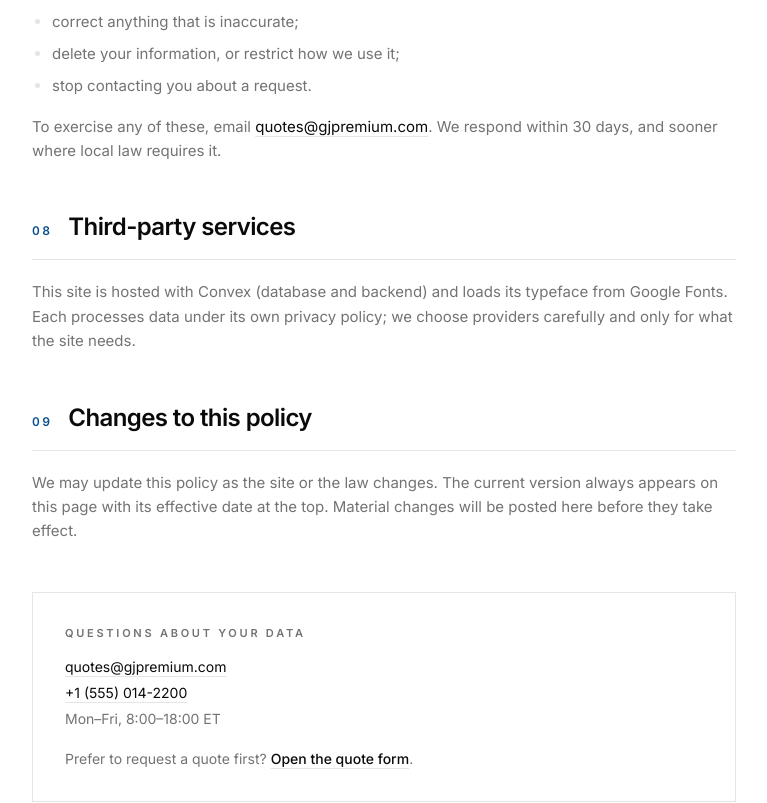
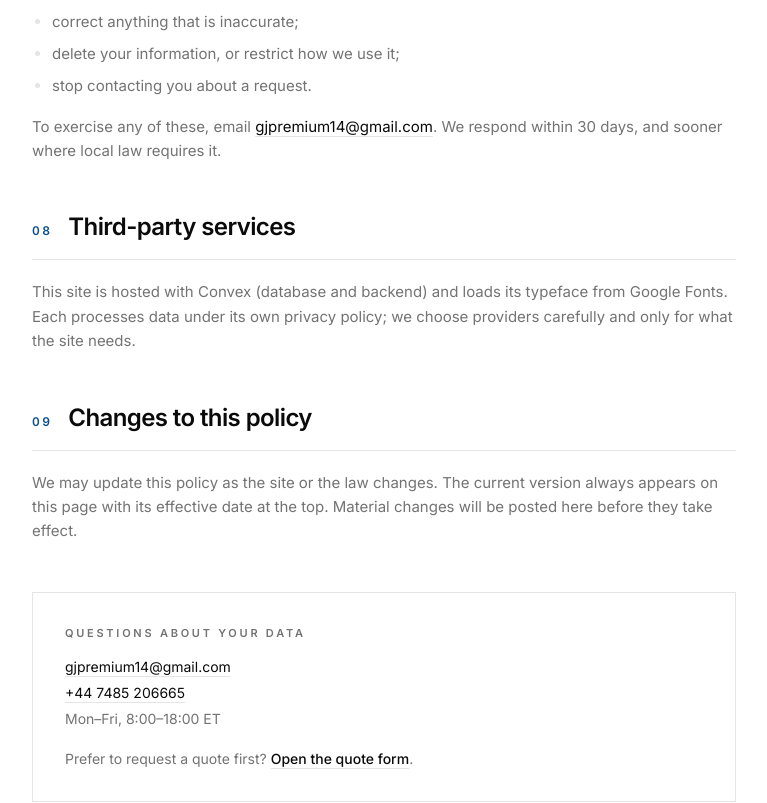
Before and after one commit to afriyieowususarfo-pixel/gj-premium, a React (Vite) app: page /privacy in a window 1280 px wide. Shown: the part 2087-2890 px from the top of the page, without its empty margins (448-1215 px from the left). Built offline with nearby package versions, Linux system fonts and the light colour scheme; no server answers; what @convex-dev/auth would draw is missing.

Commit message:
Freebuff: Prefere to talk side use these credentials and also when...

```diff
--- a/index.html
+++ b/index.html
@@ -47,8 +47,8 @@
       "url": "https://gjpremium.com/",
       "logo": "https://gjpremium.com/logo.svg",
       "image": "https://gjpremium.com/pills-heart.jpg",
-      "email": "quotes@gjpremium.com",
-      "telephone": "+1-555-014-2200",
+      "email": "gjpremium14@gmail.com",
+      "telephone": "+447485206665",
       "openingHoursSpecification": [
         {
           "@type": "OpeningHoursSpecification",
@@ -61,8 +61,8 @@
         {
           "@type": "ContactPoint",
           "contactType": "sales",
-          "email": "quotes@gjpremium.com",
-          "telephone": "+1-555-014-2200",
+          "email": "gjpremium14@gmail.com",
+          "telephone": "+447485206665",
           "availableLanguage": ["English"],
           "hoursAvailable": {
             "@type": "OpeningHoursSpecification",
--- a/src/components/SiteFooter.tsx
+++ b/src/components/SiteFooter.tsx
@@ -17,8 +17,8 @@ const QUOTE_LINKS = [
 ];
 
 const CONTACT_LINKS = [
-  { label: "quotes@gjpremium.com", href: "mailto:quotes@gjpremium.com" },
-  { label: "+1 (555) 014-2200", href: "tel:+15550142200" },
+  { label: "gjpremium14@gmail.com", href: "mailto:gjpremium14@gmail.com" },
+  { label: "+44 7485 206665", href: "tel:+447485206665" },
   { label: "Mon–Fri, 8:00–18:00 ET", href: undefined },
 ];
 
--- a/src/convex/quoteEmails.ts
+++ b/src/convex/quoteEmails.ts
@@ -12,7 +12,7 @@ import { internalAction } from "./_generated/server";
 const API_BASE = "https://api.agentmail.to/v0";
 /** Fixed client_id makes inbox creation idempotent (safe on every quote). */
 const INBOX_CLIENT_ID = "gj-premium-quotes-v1";
-const REPLY_TO = "quotes@gjpremium.com";
+const REPLY_TO = "gjpremium14@gmail.com";
 
 async function agentMailRequest(
   apiKey: string,
@@ -96,7 +96,7 @@ export const sendQuoteConfirmation = internalAction({
       "",
       "GJ Premium",
       "Quality · Care · Supply",
-      "quotes@gjpremium.com · +1 (555) 014-2200 · Mon–Fri, 8:00–18:00 ET",
+      "gjpremium14@gmail.com · +44 7485 206665 · Mon–Fri, 8:00–18:00 ET",
     ].join("\n");
 
     const html = [
@@ -111,7 +111,7 @@ export const sendQuoteConfirmation = internalAction({
       "<li>You approve the quote, and we schedule fulfillment.</li>",
       "</ol>",
       "<p>Questions? Just reply to this email.</p>",
-      "<p>GJ Premium<br/>Quality · Care · Supply<br/>quotes@gjpremium.com · +1 (555) 014-2200 · Mon–Fri, 8:00–18:00 ET</p>",
+      "<p>GJ Premium<br/>Quality · Care · Supply<br/>gjpremium14@gmail.com · +44 7485 206665 · Mon–Fri, 8:00–18:00 ET</p>",
     ].join("");
 
     await agentMailRequest(apiKey, `/inboxes/${encodeURIComponent(inboxId)}/messages/send`, {
--- a/src/pages/Privacy.tsx
+++ b/src/pages/Privacy.tsx
@@ -145,10 +145,10 @@ const SECTIONS = [
         <p className="mt-4">
           To exercise any of these, email{" "}
           <a
-            href="mailto:quotes@gjpremium.com"
+            href="mailto:gjpremium14@gmail.com"
             className="text-foreground underline decoration-border underline-offset-4 transition-colors hover:decoration-foreground"
           >
-            quotes@gjpremium.com
+            gjpremium14@gmail.com
           </a>
           . We respond within 30 days, and sooner where local law requires it.
         </p>
@@ -290,18 +290,18 @@ export default function Privacy() {
                 <div className="mt-4 space-y-1.5 text-sm">
                   <p>
                     <a
-                      href="mailto:quotes@gjpremium.com"
+                      href="mailto:gjpremium14@gmail.com"
                       className="text-foreground underline decoration-border underline-offset-4 transition-colors hover:decoration-foreground"
                     >
-                      quotes@gjpremium.com
+                      gjpremium14@gmail.com
                     </a>
                   </p>
                   <p>
                     <a
-                      href="tel:+15550142200"
+                      href="tel:+447485206665"
                       className="text-foreground underline decoration-border underline-offset-4 transition-colors hover:decoration-foreground"
                     >
-                      +1 (555) 014-2200
+                      +44 7485 206665
                     </a>
                   </p>
                   <p className="text-muted-foreground">Mon–Fri, 8:00–18:00 ET</p>
--- a/src/pages/Quote.tsx
+++ b/src/pages/Quote.tsx
@@ -305,7 +305,7 @@ export default function Quote() {
       navigate(`/thank-you?ref=${encodeURIComponent(reference)}`);
     } catch {
       setSubmitError(
-        "We couldn't send your request. Please try again, or email quotes@gjpremium.com.",
+        "We couldn't send your request. Please try again, or email gjpremium14@gmail.com.",
       );
     } finally {
       setIsSubmitting(false);
@@ -610,18 +610,18 @@ export default function Quote() {
                 <div className="mt-3 space-y-1 text-sm">
                   <p>
                     <a
-                      href="mailto:quotes@gjpremium.com"
+                      href="mailto:gjpremium14@gmail.com"
                       className="text-foreground underline decoration-border underline-offset-4 transition-colors hover:decoration-foreground"
                     >
-                      quotes@gjpremium.com
+                      gjpremium14@gmail.com
                     </a>
                   </p>
                   <p>
                     <a
-                      href="tel:+15550142200"
+                      href="tel:+447485206665"
                       className="text-foreground underline decoration-border underline-offset-4 transition-colors hover:decoration-foreground"
                     >
-                      +1 (555) 014-2200
+                      +44 7485 206665
                     </a>
                   </p>
                   <p className="text-muted-foreground">Mon–Fri, 8:00–18:00 ET</p>
--- a/src/pages/ThankYou.tsx
+++ b/src/pages/ThankYou.tsx
@@ -151,10 +151,10 @@ export default function ThankYou() {
                 <div className="mt-3 space-y-1 text-sm">
                   <p>
                     <a
-                      href="mailto:quotes@gjpremium.com"
+                      href="mailto:gjpremium14@gmail.com"
                       className="text-foreground underline decoration-border underline-offset-4 transition-colors hover:decoration-foreground"
                     >
-                      quotes@gjpremium.com
+                      gjpremium14@gmail.com
                     </a>
                   </p>
                   <p className="text-muted-foreground">
```
Also changed, not shown: public/llms.txt.
